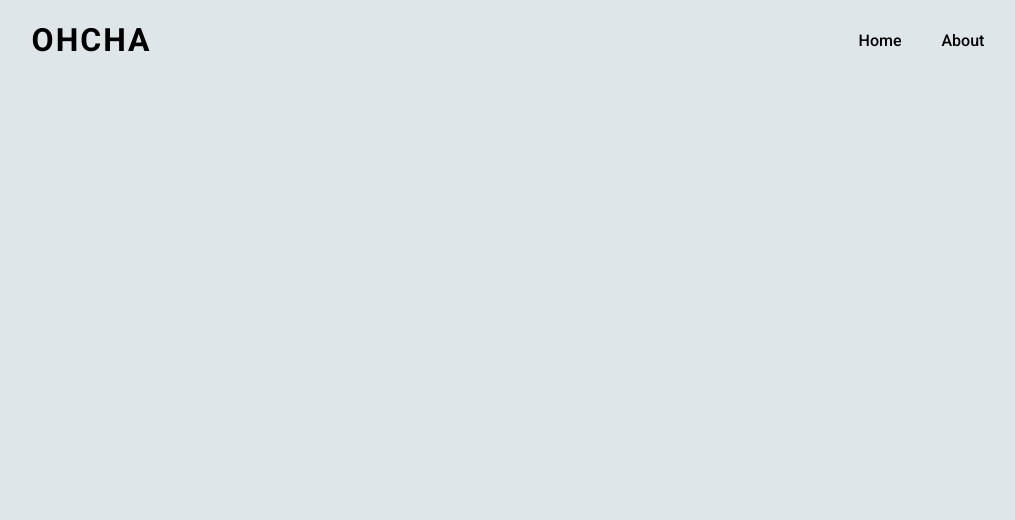
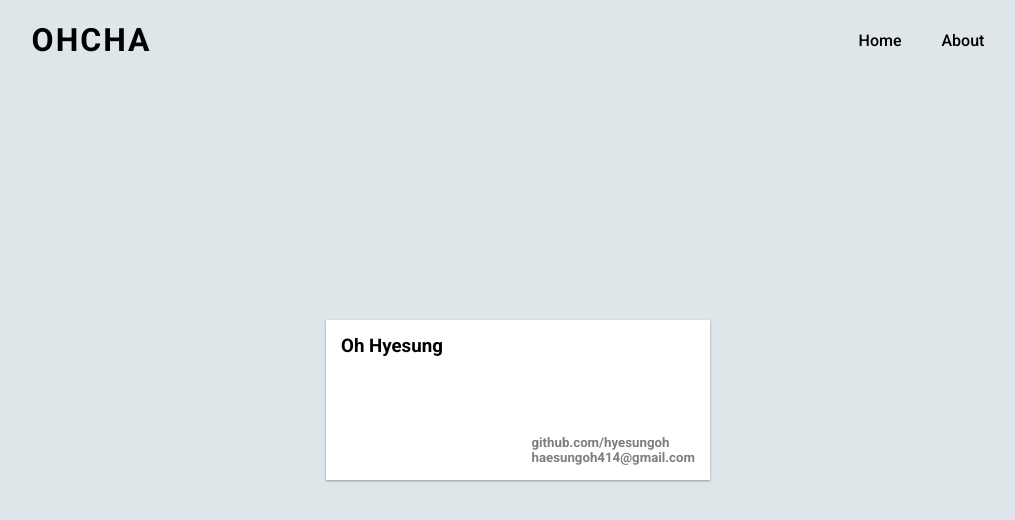
Before and after one commit to hyesungoh/Ohcha, a React (Create React App) app: page /#/about in a window 1280 px wide. Shown: the top 520 px of the page, without its empty margins (122-1137 px from the left). Built offline with nearby package versions, Linux system fonts and the light colour scheme; the HTML template or start-up script is replaced by a standard one.

Commit message:
design about

```diff
--- a/src/routes/About.css
+++ b/src/routes/About.css
@@ -0,0 +1,31 @@
+.about {
+    top: 0;
+    left: 0;
+    position: absolute;
+    width: 100%;
+    height: 100%;
+
+    display: flex;
+    justify-content: center;
+    align-items: center;
+}
+
+.about__card {
+    width: 30vw;
+    height: 20vh;
+    padding: 15px 15px;
+    display: flex;
+    flex-direction: column;
+    justify-content: space-between;
+    box-shadow: 0 1px 3px rgba(0, 0, 0, 0.12), 0 1px 2px rgba(0, 0, 0, 0.24);
+
+    background-color: white;
+}
+
+.about__card div {
+    align-self: flex-end;
+}
+
+.about__card div h5{
+    opacity: 0.5;
+}
--- a/src/routes/About.js
+++ b/src/routes/About.js
@@ -1,9 +1,16 @@
 import React from "react";
+import "./About.css";
 
 function About() {
     return (
-        <div>
-            <h3>This is About</h3>
+        <div className="about">
+            <div className="about__card">
+                <h3>Oh Hyesung</h3>
+                <div>
+                    <h5>github.com/hyesungoh</h5>
+                    <h5>haesungoh414@gmail.com</h5>
+                </div>
+            </div>
         </div>
     );
 }
```
